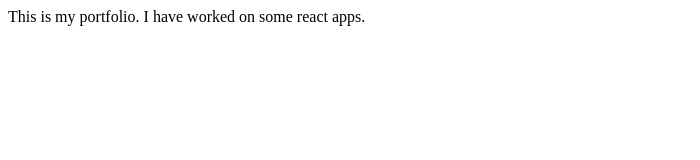
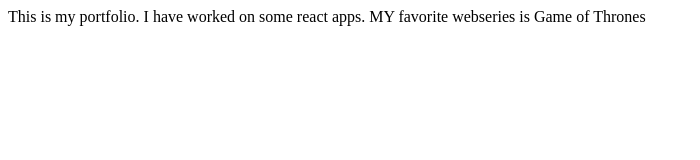
Before and after one commit to Anurag-verma18/student-site, a plain HTML site: page index.html in a window 1280 px wide. Shown: the whole page, without its empty margins (0-700 px from the left). Drawn offline with Linux system fonts and the light colour scheme.

Commit message:
update: added details of movie

```diff
--- a/index.html
+++ b/index.html
@@ -8,5 +8,6 @@
 <body>
     This is my portfolio.
     I have worked on some react apps.
+    MY favorite webseries is Game of Thrones
 </body>
 </html>
```
